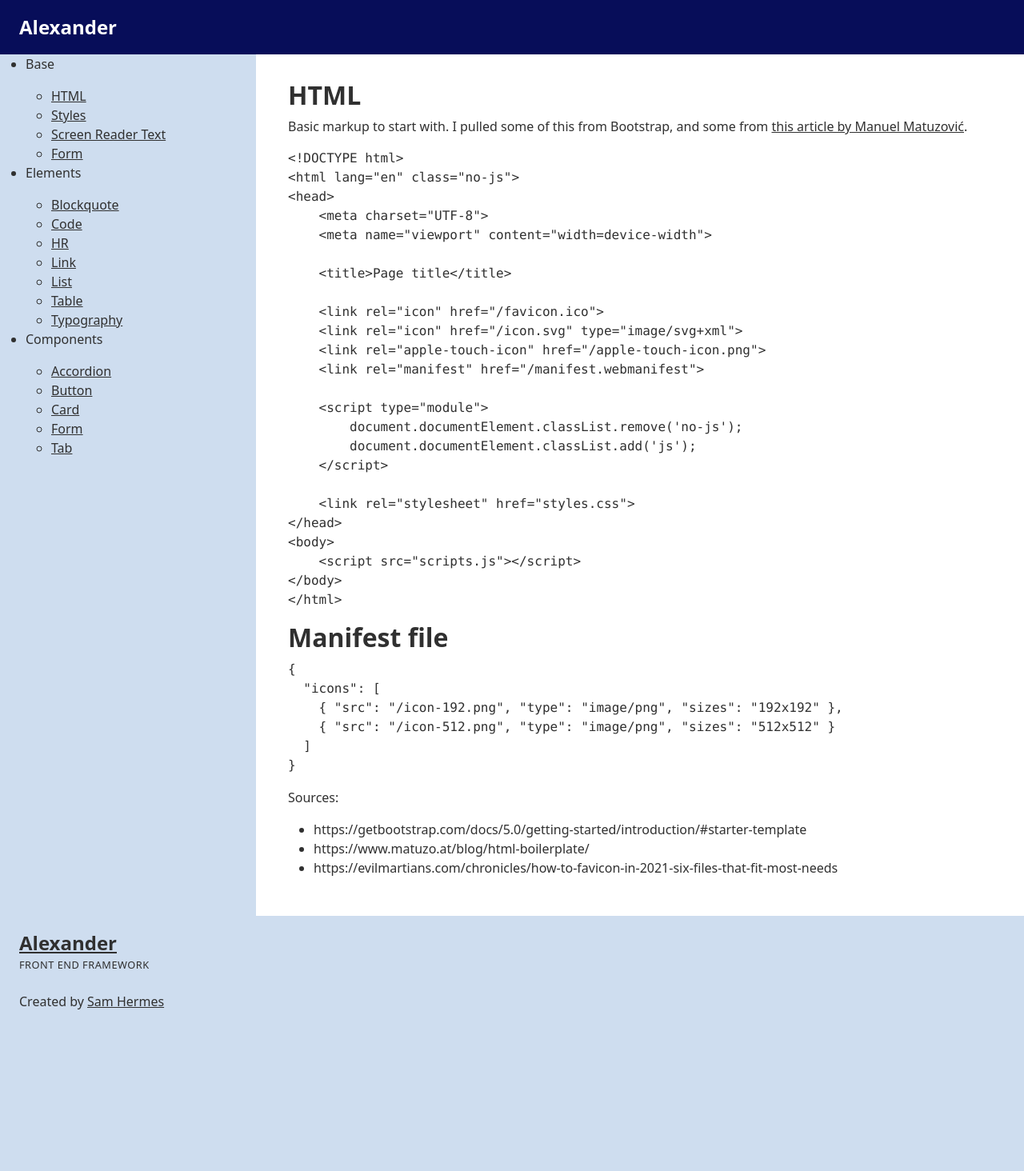
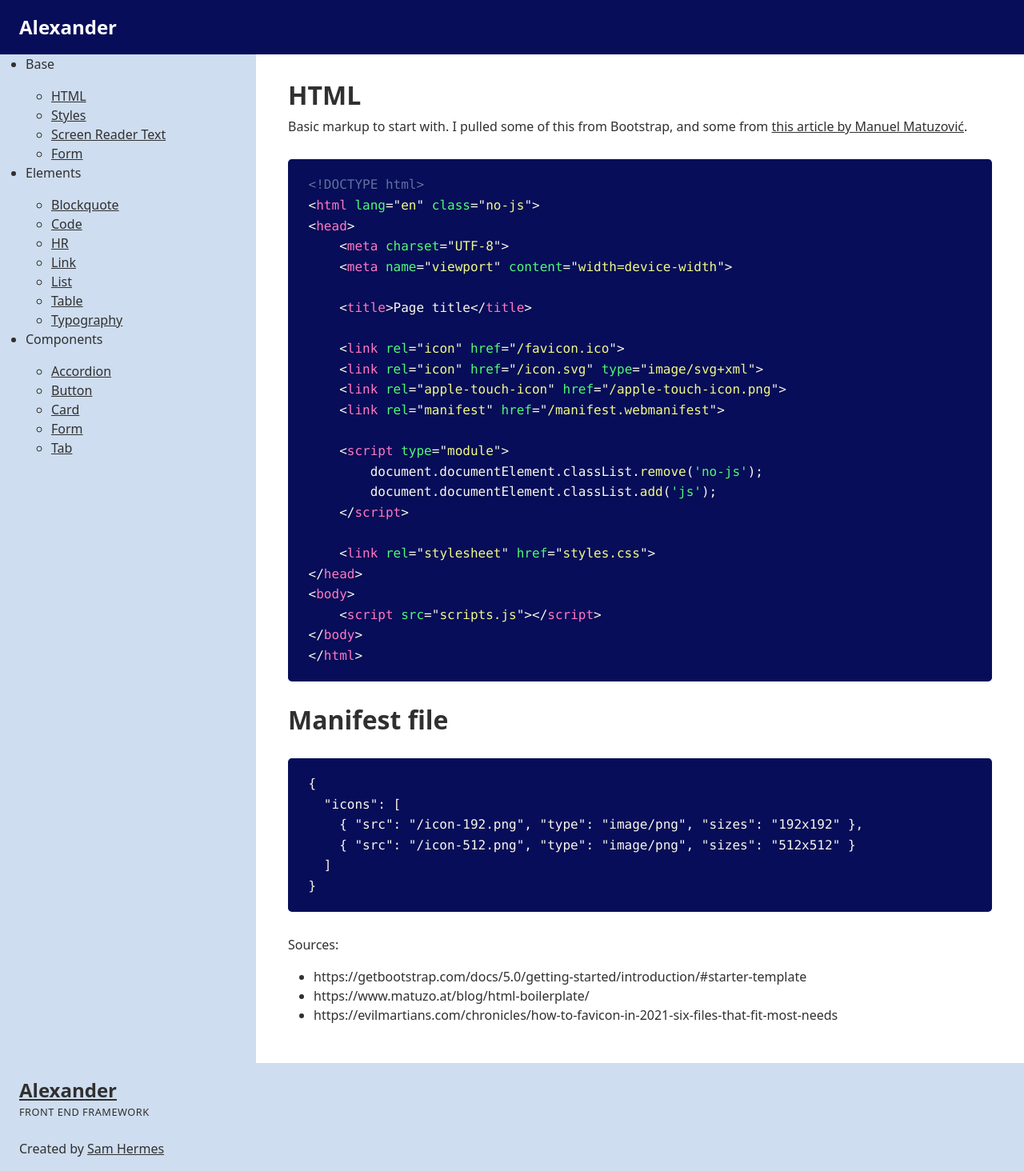
Before and after one commit to samhermes/alexander, a Jekyll site: the page built from docs/base/html.md, in a window 1280 px wide. Shown: the whole page at 80% size. Built offline with Jekyll 4.4.1, drawn with Linux system fonts in a browser that asks for light colours; before the commit the page ends 1280 px from its top, so only the background shows below that.

Commit message:
Add prism styles

```diff
--- a/docs/_layouts/default.html
+++ b/docs/_layouts/default.html
@@ -16,6 +16,6 @@
 
     {% include footer.html %}
 
-    <script async src="/js/{{ js_file }}.js"></script>
+    <script async src="{{ site.baseurl }}/js/prism.min.js"></script>
   </body>
 </html>
--- /dev/null
+++ b/docs/_sass/code.scss
@@ -0,0 +1,115 @@
+code[class*="language-"]:not(.language-plaintext),
+pre[class*="language-"] {
+    color: #f8f8f2;
+    background: none;
+    text-shadow: 0 1px rgba(0, 0, 0, 0.3);
+    font-family: Consolas, Monaco, 'Andale Mono', 'Ubuntu Mono', monospace;
+    text-align: left;
+    white-space: pre;
+    word-spacing: normal;
+    word-break: normal;
+    word-wrap: normal;
+    line-height: 1.6;
+    -moz-tab-size: 4;
+    -o-tab-size: 4;
+    tab-size: 4;
+    -webkit-hyphens: none;
+    -moz-hyphens: none;
+    -ms-hyphens: none;
+    hyphens: none;
+}
+
+/* Code blocks */
+pre[class*="language-"] {
+    padding: 1.2rem 1.6rem;
+    margin: 1.8rem 0;
+    overflow: auto;
+    border-radius: 0.3em;
+}
+
+:not(pre) > code[class*="language-"],
+pre[class*="language-"] {
+    background: $blue-dark;
+}
+
+/* Inline code */
+:not(pre) > code[class*="language-"] {
+    padding: .1em;
+    border-radius: .3em;
+    white-space: normal;
+}
+
+.token.comment,
+.token.prolog,
+.token.doctype,
+.token.cdata {
+    color: #6272a4;
+}
+
+.token.punctuation {
+    color: #f8f8f2;
+}
+
+.namespace {
+    opacity: .7;
+}
+
+.token.property,
+.token.tag,
+.token.constant,
+.token.symbol,
+.token.deleted {
+    color: #ff79c6;
+}
+
+.token.boolean,
+.token.number {
+    color: #bd93f9;
+}
+
+.token.selector,
+.token.attr-name,
+.token.string,
+.token.char,
+.token.builtin,
+.token.inserted {
+    color: #50fa7b;
+}
+
+.token.operator,
+.token.entity,
+.token.url,
+.language-css .token.string,
+.style .token.string,
+.token.variable {
+    color: #f8f8f2;
+}
+
+.token.atrule,
+.token.attr-value,
+.token.function,
+.token.class-name {
+    color: #f1fa8c;
+}
+
+.token.keyword {
+    color: #8be9fd;
+}
+
+.token.regex,
+.token.important {
+    color: #ffb86c;
+}
+
+.token.important,
+.token.bold {
+    font-weight: bold;
+}
+
+.token.italic {
+    font-style: italic;
+}
+
+.token.entity {
+    cursor: help;
+}
--- a/docs/_sass/docs.scss
+++ b/docs/_sass/docs.scss
@@ -10,6 +10,7 @@ body {
 
 @import "global";
 @import "home";
+@import "code";
 
 @media screen and (prefers-reduced-motion: no-preference) {
     @import "home-dots";
```
